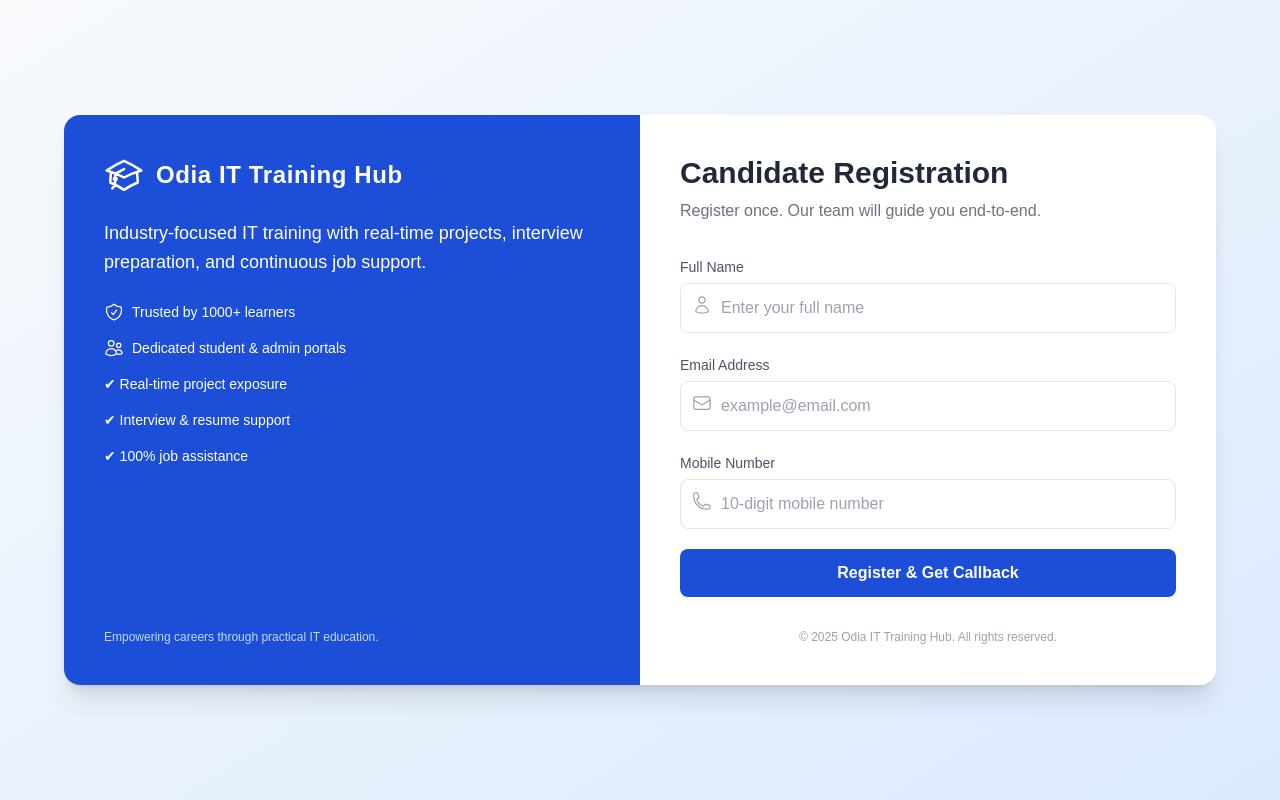
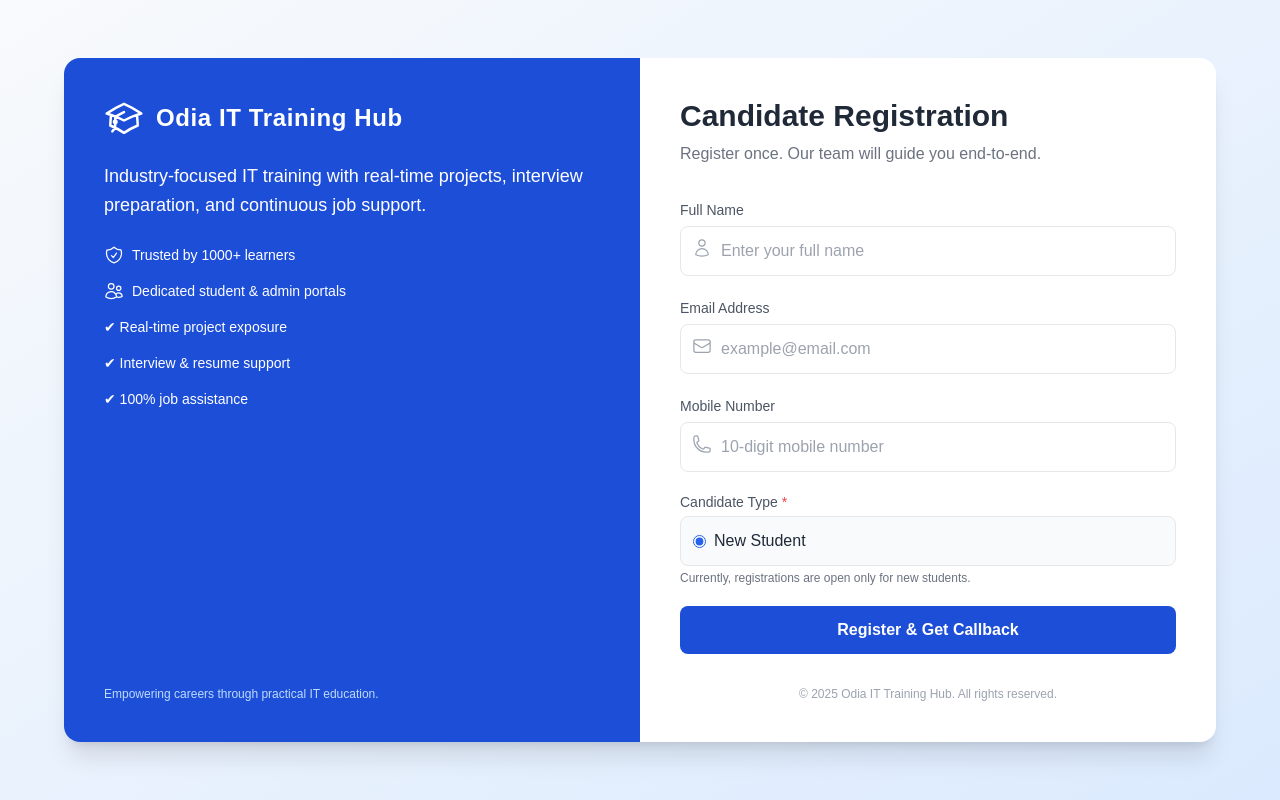
Before and after one commit to ajaykumb/odia-it-training-hub, a Next.js app: page /register in a window 1280 px wide. Built offline with nearby package versions, Linux system fonts and the light colour scheme.

Commit message:
Update RegisterForm.js

```diff
--- a/components/RegisterForm.js
+++ b/components/RegisterForm.js
@@ -15,6 +15,7 @@ export default function RegisterForm() {
     name: "",
     email: "",
     phone: "",
+    candidateType: "New Student", // ✅ mandatory & fixed
   });
 
   const [loading, setLoading] = useState(false);
@@ -35,12 +36,10 @@ export default function RegisterForm() {
         createdAt: serverTimestamp(),
       });
 
-      // ✅ 2) SEND THANK YOU EMAIL (NEW)
+      // ✅ 2) SEND THANK YOU EMAIL
       await fetch("/api/sendRegistrationThankYou", {
         method: "POST",
-        headers: {
-          "Content-Type": "application/json",
-        },
+        headers: { "Content-Type": "application/json" },
         body: JSON.stringify({
           toEmail: form.email,
           name: form.name,
@@ -53,7 +52,12 @@ export default function RegisterForm() {
       );
 
       // ✅ 4) RESET FORM
-      setForm({ name: "", email: "", phone: "" });
+      setForm({
+        name: "",
+        email: "",
+        phone: "",
+        candidateType: "New Student",
+      });
     } catch (error) {
       console.error("Registration error:", error);
       alert("Registration failed. Please try again.");
@@ -168,6 +172,29 @@ export default function RegisterForm() {
               </div>
             </div>
 
+            {/* Candidate Type – Mandatory Single Option */}
+            <div>
+              <label className="text-sm font-medium text-gray-600 mb-1 block">
+                Candidate Type <span className="text-red-500">*</span>
+              </label>
+
+              <div className="flex items-center gap-2 border rounded-lg p-3 bg-gray-50">
+                <input
+                  type="radio"
+                  checked
+                  readOnly
+                  className="accent-blue-600"
+                />
+                <span className="text-gray-800 font-medium">
+                  New Student
+                </span>
+              </div>
+
+              <p className="text-xs text-gray-500 mt-1">
+                Currently, registrations are open only for new students.
+              </p>
+            </div>
+
             {/* Submit */}
             <button
               type="submit"
```
